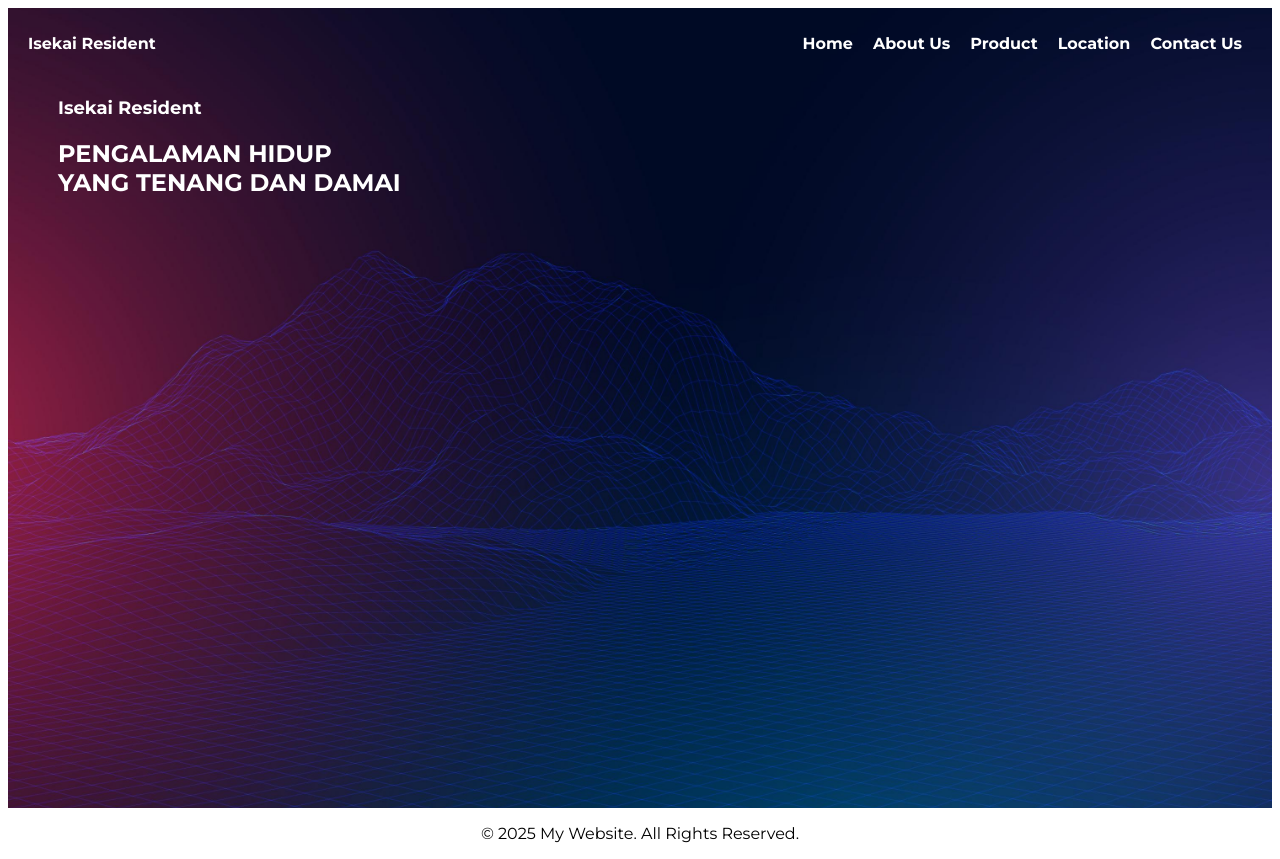
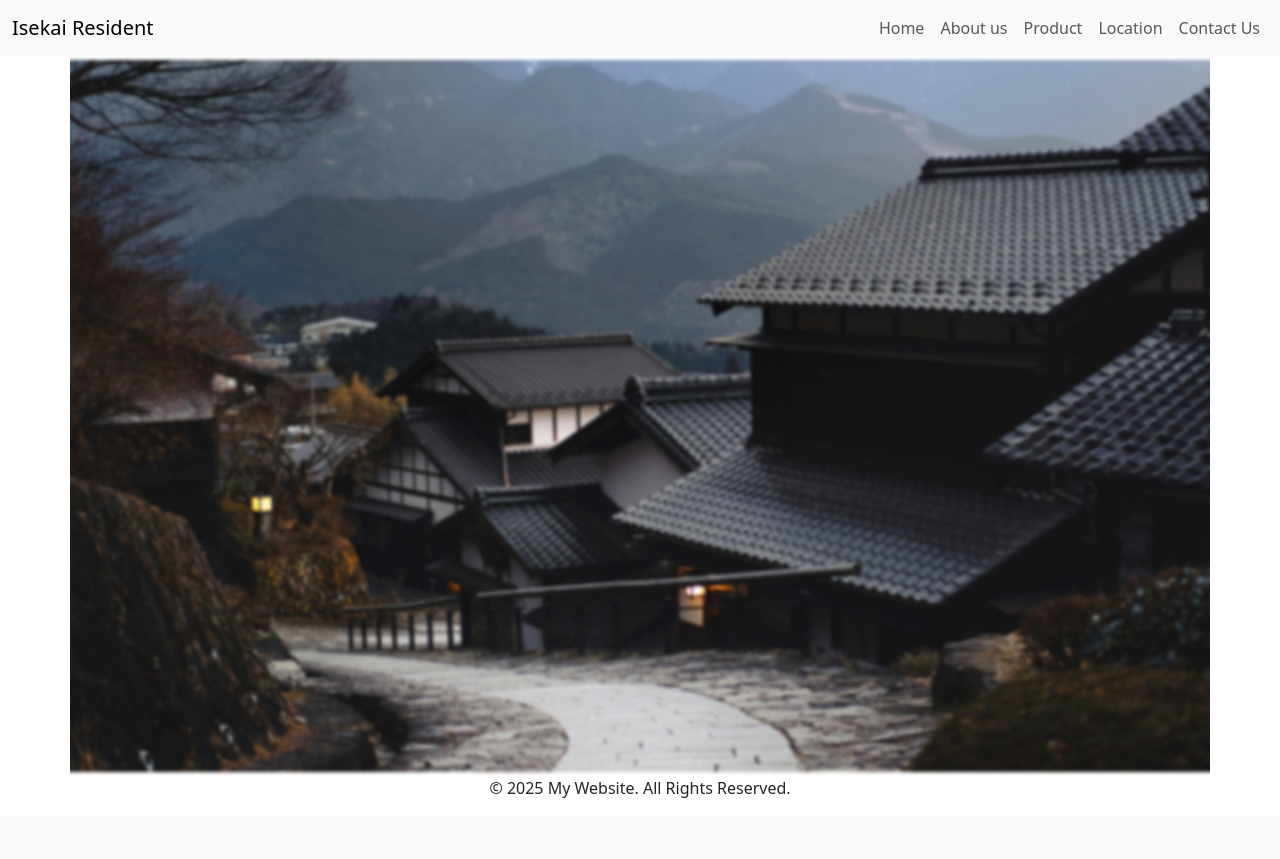
Before and after one commit to SannRainy/ProjectUAS, a PHP site: page /index.php in a window 1280 px wide. After the commit the page ends 798 px from the top, so only its background shows below. Run offline with PHP 8.4, Linux system fonts and the light colour scheme.

Commit message:
updating framework

```diff
--- a/asset/style/header.css
+++ b/asset/style/header.css
@@ -1,55 +1,15 @@
-body{
+/* Global Styles */
+body {
   font-family: "Montserrat", serif;
+  margin: 0;
+  padding: 0;
+  box-sizing: border-box;
 }
-.Dashboard{
-  background-color: #3e4854;
+.bg-img .container{
+  height: 45rem;
+  object-fit: contain;
+  overflow: hidden;
 }
-.Background{
-  overflow: hidden;
-  height: 100vh;
-  position: relative;
+.container img{
+  max-height: 100%;
 }
-.bg-img{
-  position: absolute;
-    top: 0;
-    left: 0;
-    width: 100%;
-    height: 100%;
-    object-fit: cover;
-    z-index: 0;
-}
-nav{
-  position: relative;
-  display: flex;
-  justify-content: space-between;
-  align-items: center ;
-  font-weight: bold;
-  color: #fff;
-  padding: 10px;
-  padding-left: 20px;
-  z-index: 1;
-}
-.nav-list {
-  display: flex;
-  justify-content: flex-end;
-  margin: 0;
-  padding-right: 20px;
-}
-
-.nav-list>li {
-  margin-left: 20px;
-}
-.social-button {
-  text-decoration: none;
-  color: #fff;
-}
-.article-container{
-  display: flex;
-  flex-direction:column;
-  justify-content: flex-end;
-  z-index: 1;
-}
-article{
-  position: relative;
-  padding-left: 50px;
-}
--- a/includes/header.php
+++ b/includes/header.php
@@ -4,37 +4,46 @@
     <meta charset="UTF-8">
     <meta name="viewport" content="width=device-width, initial-scale=1.0">
     <link rel="stylesheet" href="asset/style/header.css">
+    <link href="https://cdn.jsdelivr.net/npm/bootstrap@5.3.0/dist/css/bootstrap.min.css" rel="stylesheet">
     <link href="https://fonts.googleapis.com/css2?family=Montserrat:ital,wght@0,100..900;1,100..900&display=swap" rel="stylesheet">
-
     <title>My Website</title>
 </head>
 <body>
     <header>
-    <div class="Dashboard">
-    <div class="Background">
-        <img src="asset\img\5630939.jpg" alt="Background Image" class="bg-img">
-    <div class="Button-container">
-        <nav>
-            <p>Isekai Resident</p>
-            <ul class="nav-list" style="list-style-type: none;">
-            <li><a href="home.php" class="social-button">Home</a></li>
-                <li><a href="AboutUs.php" class="social-button">About Us</a></li>
-                <li><a href="Product.php" class="social-button">Product</a></li>
-                <li><a href="Location.php" class="social-button">Location</a></li>
-                <li><a href="ContactUs.php" class="social-button">Contact Us</a></li>
-            </ul>
-        </nav>
-        </div>
-        <div class="article-container">
-            <article>
-                <div class="sd-title">
-                    <p style="font-size:18px; font-weight: Bold; color: #fff; text-align: left;">Isekai Resident</p>
-                    <h1 style="color: #fff; text-align: left">PENGALAMAN HIDUP<br>YANG TENANG DAN DAMAI</h1>
-                </div>
-            </article>
-        </div>
+<!--Ini Untuk navbar-->
+    <nav class="navbar navbar-expand-lg bg-body-tertiary">
+  <div class="container-fluid">
+    <a class="navbar-brand" href="#">Isekai Resident</a>
+    <button class="navbar-toggler" type="button" data-bs-toggle="collapse" data-bs-target="#navbarNav" aria-controls="navbarNav" aria-expanded="false" aria-label="Toggle navigation">
+      <span class="navbar-toggler-icon"></span>
+    </button>
+    <div class="collapse navbar-collapse d-flex justify-content-end" id="navbarNav">
+      <ul class="navbar-nav">
+        <li class="nav-item">
+          <a class="nav-link" href="#">Home</a>
+        </li>
+        <li class="nav-item">
+          <a class="nav-link" href="#">About us</a>
+        </li>
+        <li class="nav-item">
+          <a class="nav-link" href="#">Product</a>
+        </li>
+        <li class="nav-item">
+          <a class="nav-link" href="#">Location</a>
+        </li>
+        <li class="nav-item">
+            <a class="nav-link" href="#">Contact Us</a>
+        </li>
+      </ul>
     </div>
+  </div>
+</nav>
+<div class="bg-img">
+    <div class="container container-fluid d-flex justify-content-center">
+    <img src="asset/img/bg_head.png" alt="bg_top">
     </div>
+</div>
     </header>
+<script src="https://cdn.jsdelivr.net/npm/bootstrap@5.3.0/dist/js/bootstrap.bundle.min.js"></script>
 </body>
 </html>
--- /dev/null
+++ b/package.json
@@ -0,0 +1,5 @@
+{
+  "dependencies": {
+    "bootstrap": "^5.3.3"
+  }
+}
```
Also changed, not shown: asset/img/bg_card-item1.png (added), asset/img/bg_card-item2.png (added), asset/img/bg_card-item3.png (added), asset/img/bg_card.png (added), asset/img/bg_head.png (added), package-lock.json (added).
